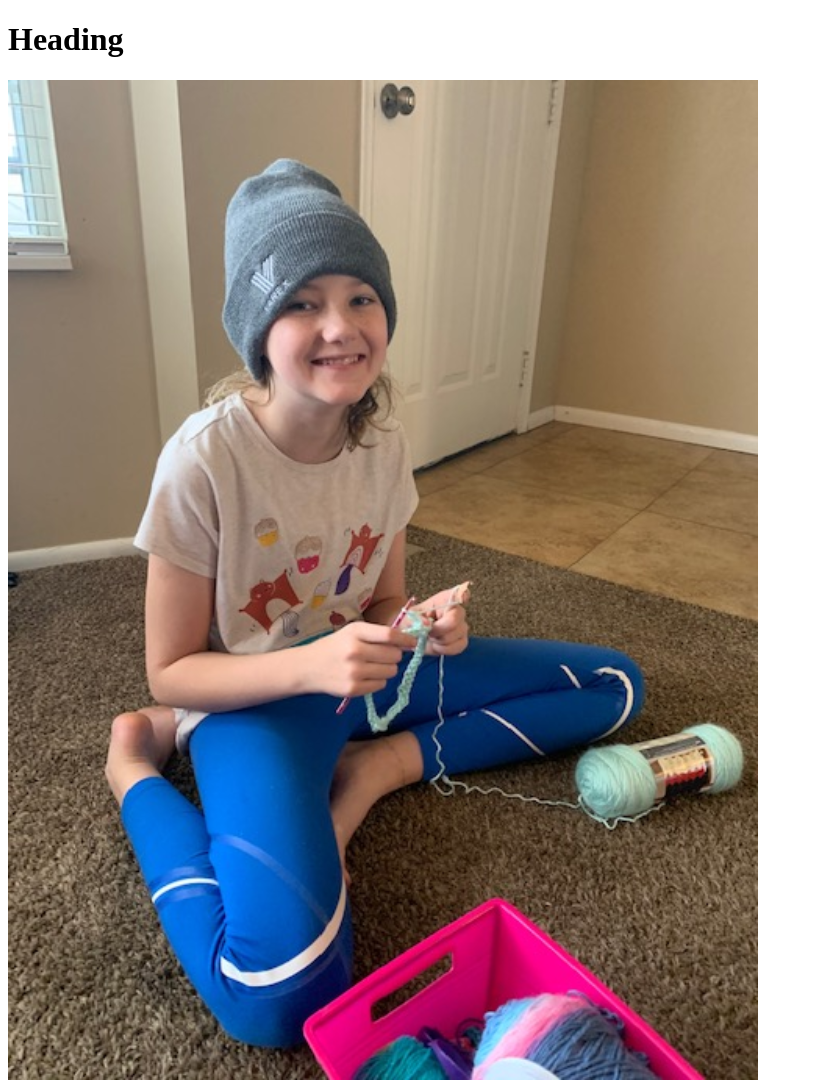
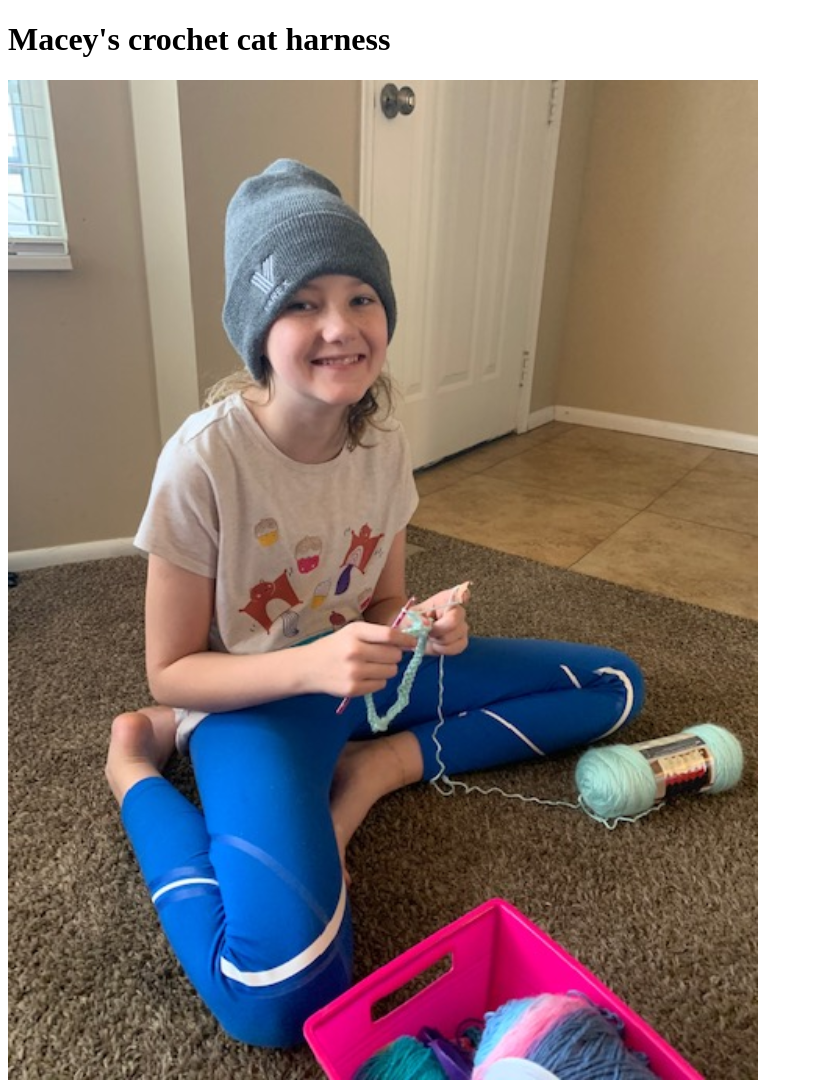
Before and after one commit to maceym/maceym.github.io, a plain HTML site: page index.html in a window 1280 px wide. Shown: the top 1080 px of the page, without its empty margins (0-813 px from the left). Drawn offline with Linux system fonts and the light colour scheme.

Commit message:
Update index.html

```diff
--- a/index.html
+++ b/index.html
@@ -9,7 +9,7 @@
 
     <body>
 
-        <h1> Heading        </h1>
+        <h1> Macey's crochet cat harness</h1>
 
         <img src="/Macey.jpg" alt="Picture of Macey with yarn" width="750">
 
```
